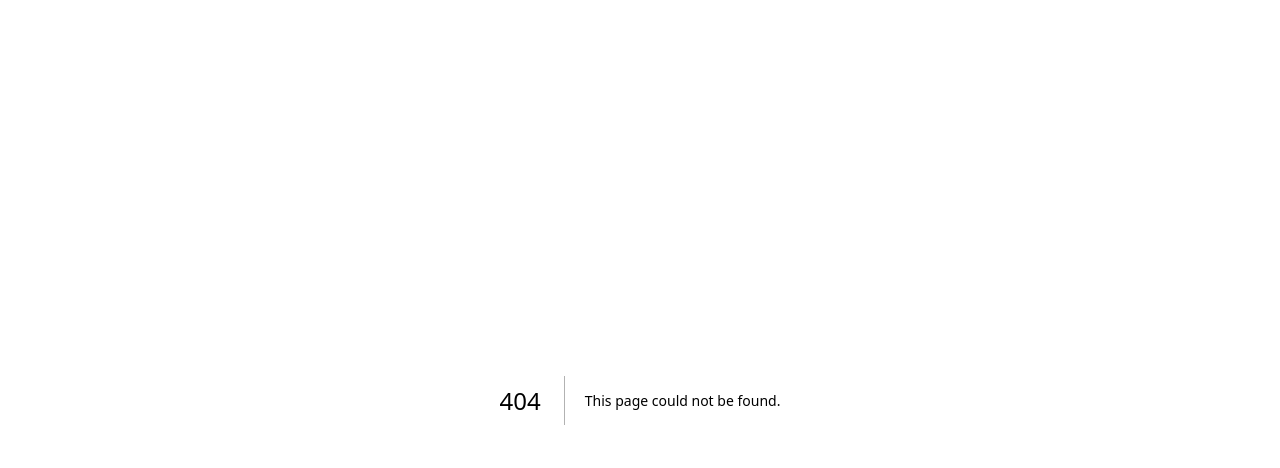
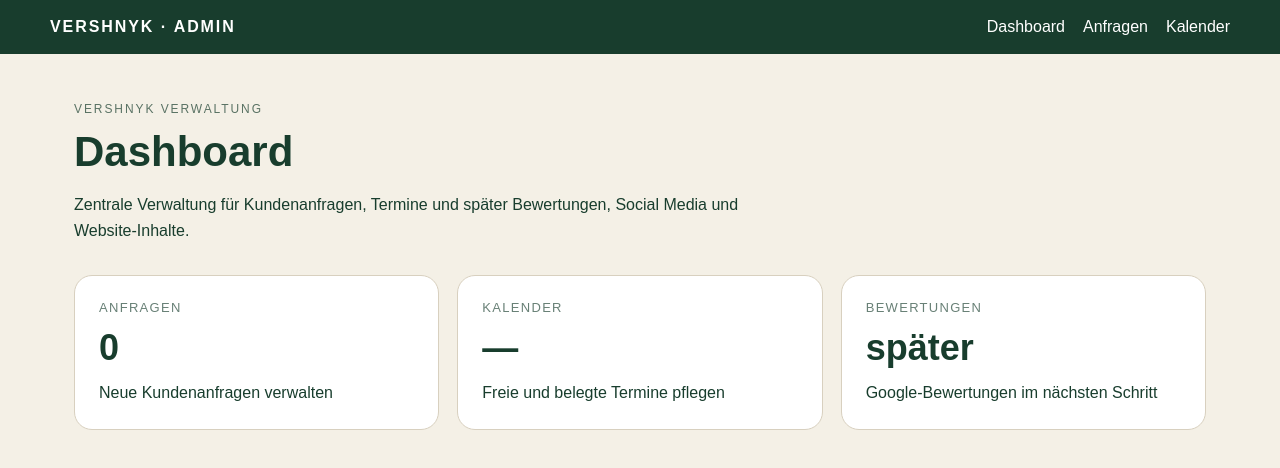
Before and after one commit to ch-ua/vershnyk-com, a Next.js app: page /admin in a window 1280 px wide. Before the commit this address had no page. Shown: the top 468 px of the page. Built offline with nearby package versions, Linux system fonts and the light colour scheme.

Commit message:
Add VERSHNYK admin foundation

```diff
--- /dev/null
+++ b/src/app/admin/page.tsx
@@ -0,0 +1,26 @@
+import Link from "next/link";
+
+const cards = [
+  { title: "Anfragen", value: "0", text: "Neue Kundenanfragen verwalten", href: "/admin/anfragen" },
+  { title: "Kalender", value: "—", text: "Freie und belegte Termine pflegen", href: "/admin/kalender" },
+  { title: "Bewertungen", value: "später", text: "Google-Bewertungen im nächsten Schritt", href: "#" },
+];
+
+export default function AdminDashboard() {
+  return (
+    <>
+      <p style={{ textTransform: "uppercase", letterSpacing: ".16em", fontSize: 12, opacity: .7 }}>VERSHNYK Verwaltung</p>
+      <h1 style={{ fontSize: 42, margin: "8px 0 10px" }}>Dashboard</h1>
+      <p style={{ maxWidth: 700, lineHeight: 1.6 }}>Zentrale Verwaltung für Kundenanfragen, Termine und später Bewertungen, Social Media und Website-Inhalte.</p>
+      <section style={{ display: "grid", gridTemplateColumns: "repeat(auto-fit,minmax(230px,1fr))", gap: 18, marginTop: 32 }}>
+        {cards.map((card) => (
+          <Link key={card.title} href={card.href} style={{ background: "#fff", border: "1px solid #d8d0bf", borderRadius: 18, padding: 24, color: "inherit", textDecoration: "none" }}>
+            <div style={{ fontSize: 13, textTransform: "uppercase", letterSpacing: ".1em", opacity: .65 }}>{card.title}</div>
+            <div style={{ fontSize: 36, fontWeight: 700, margin: "12px 0" }}>{card.value}</div>
+            <div style={{ lineHeight: 1.5 }}>{card.text}</div>
+          </Link>
+        ))}
+      </section>
+    </>
+  );
+}
```
